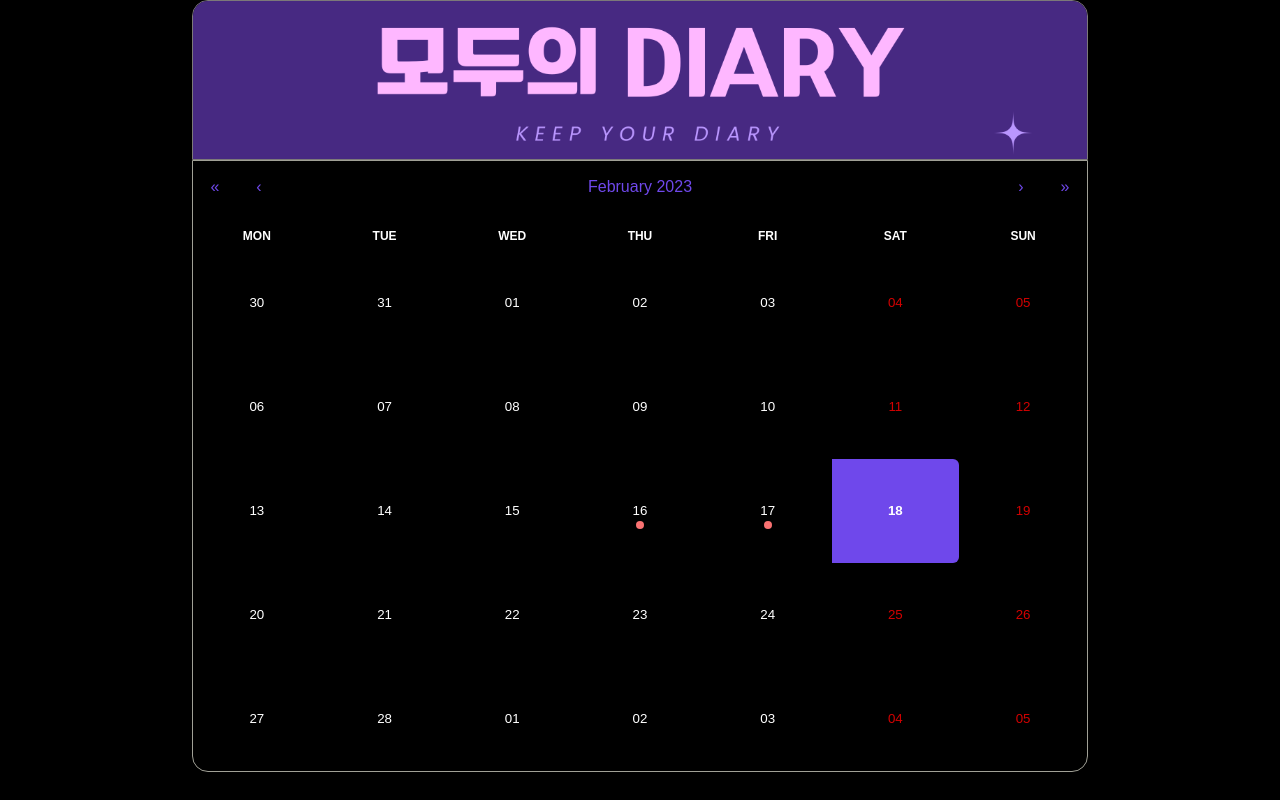
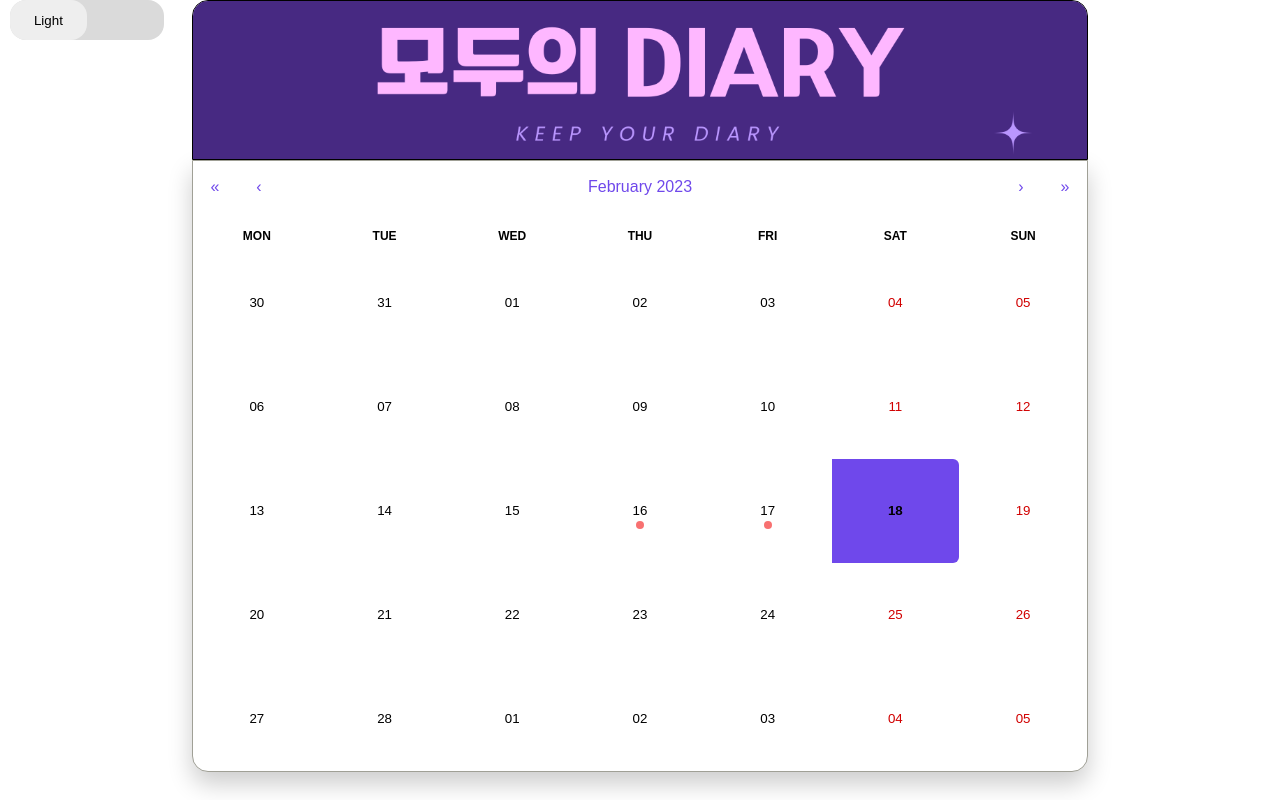
Before and after one commit to Adult96/every_diary, a React (Create React App) app: page / in a window 1280 px wide. Built offline with nearby package versions, Linux system fonts and the light colour scheme.

Commit message:
style: 다크모드 스타일 구현 완료

```diff
--- a/src/App.js
+++ b/src/App.js
@@ -4,14 +4,29 @@ import { Outlet } from 'react-router-dom';
 import styled from 'styled-components';
 import { useState } from 'react';
 import GlobalStyle from './styles/GlobalStyle';
+import Button from './element/Button';
 
 function App() {
-  const [darkMode, setDarkMode] = useState(true);
+  const [darkMode, setDarkMode] = useState(false);
   const theme = darkMode ? darkTheme : lightTheme;
+
+  const handleStyleMode = () => {
+    setDarkMode(mode => !mode);
+  };
 
   return (
     <ThemeProvider theme={theme}>
       <GlobalStyle />
+      <StyleMode>
+        <Button
+          width='6vw'
+          height='5vh'
+          mode={darkMode}
+          click={handleStyleMode}
+        >
+          {theme.innerText}
+        </Button>
+      </StyleMode>
       <Main>
         <Banner>
           <Img src='/img/diaryBanner.png' alt='' />
@@ -26,6 +41,16 @@ const Main = styled.main`
   width: 70vw;
   height: 100%;
   margin: auto;
+  transition: all 300ms ease-in-out;
+`;
+
+const StyleMode = styled.div`
+  position: absolute;
+  width: 12vw;
+  height: 5vh;
+  border-radius: 1rem;
+  background-color: #dadada;
+  transform: translateX(10px);
 `;
 
 const Banner = styled.div`
--- a/src/components/DiaryItem.jsx
+++ b/src/components/DiaryItem.jsx
@@ -11,6 +11,9 @@ export default function DiaryItem({ diary }) {
 }
 
 const Item = styled.li`
-  height: 200px;
+  height: 15rem;
   border: 1px solid ${props => props.theme.borderColor};
+  border-radius: 1rem;
+  padding: 1rem;
+  transition: all 300ms ease-in-out;
 `;
--- a/src/element/Button.jsx
+++ b/src/element/Button.jsx
@@ -1,9 +1,22 @@
 import React from 'react';
-import styled from 'styled-components';
+import styled, { css } from 'styled-components';
 
-export default function Button({ width, height, fontSize, children }) {
+export default function Button({
+  width,
+  height,
+  fontSize,
+  mode,
+  click,
+  children,
+}) {
   return (
-    <Btn width={width} height={height} fontSize={fontSize}>
+    <Btn
+      width={width}
+      height={height}
+      fontSize={fontSize}
+      mode={mode}
+      onClick={click}
+    >
       {children}
     </Btn>
   );
@@ -16,10 +29,17 @@ const Btn = styled.button`
   width: ${props => props.width};
   height: ${props => props.height};
   color: ${props => props.theme.text};
-  background-color: transparent;
-  border: 1px solid ${props => props.theme.borderColor};
+  background-color: ${props => props.theme.bgBtnColor};
+  /* border: 1px solid ${props => props.theme.borderColor}; */
+  border: none;
   border-radius: 1rem;
   outline: none;
   font-size: ${props => props.fontSize};
   cursor: pointer;
+  transition: all 300ms ease-in-out;
+  ${props =>
+    props.mode &&
+    css`
+      transform: translateX(6.1vw);
+    `};
 `;
--- a/src/pages/Calendar.jsx
+++ b/src/pages/Calendar.jsx
@@ -51,6 +51,7 @@ const CalendarContainer = styled.div`
     box-shadow: 0 12px 24px rgba(0, 0, 0, 0.2);
     font-family: Arial, Helvetica, sans-serif;
     line-height: 1.125em;
+    transition: all 300ms ease-in-out;
   }
   .react-calendar__navigation button {
     color: #6f48eb;
@@ -70,6 +71,7 @@ const CalendarContainer = styled.div`
   abbr[title] {
     text-decoration: none;
   }
+
   .react-calendar__month-view__days {
     height: 65vh;
   }
--- a/src/pages/Diary.jsx
+++ b/src/pages/Diary.jsx
@@ -14,7 +14,7 @@ export default function Diary() {
 
   useEffect(() => {
     dispatch(__getDiary());
-  }, []);
+  }, [dispatch]);
 
   if (isLoading) return <div>로딩중</div>;
   if (isError) return <div>에러</div>;
@@ -27,7 +27,7 @@ export default function Diary() {
             <DiaryItem key={index} diary={item} />
           ))}
         <ItemAdd>
-          <Button width='8rem' height='5rem' fontSize='4rem'>
+          <Button width='100%' height='15rem' fontSize='4rem'>
             <AiFillFileAdd />
           </Button>
         </ItemAdd>
@@ -39,18 +39,19 @@ export default function Diary() {
 const Ul = styled.ul`
   display: grid;
   grid-template-columns: 1fr 1fr 1fr;
-  gap: 20px;
+  gap: 1rem;
   width: 100%;
   height: 65vh;
   padding: 1rem;
   border: 1px solid ${props => props.theme.borderColor};
   border-radius: 0 0 1rem 1rem;
   overflow-y: scroll;
+  transition: all 300ms ease-in-out;
 `;
 
 const ItemAdd = styled.li`
   display: flex;
   justify-content: center;
   align-items: center;
-  height: 200px;
+  height: 15rem;
 `;
--- a/src/styles/GlobalStyle.js
+++ b/src/styles/GlobalStyle.js
@@ -134,6 +134,7 @@ body {
   -moz-osx-font-smoothing: grayscale;
   background-color: ${props => props.theme.bg};
   color: ${props => props.theme.text};
+
 }
 
 * {
--- a/src/styles/Theme.js
+++ b/src/styles/Theme.js
@@ -10,6 +10,8 @@ const color = {
   light_grey: '#7c7979',
   dark_blue: '#497da0',
   blue: '#73aace',
+  dark_blue: '#413d53',
+  deep_blue: '#262431',
   yellow: '#fff7d1',
   orange: '#feb546',
   black: '#000000',
@@ -47,13 +49,17 @@ const light = {
   bgHover: color.light_white,
   text: color.black,
   borderColor: color.black,
+  innerText: 'Light',
+  bgBtnColor: color.light_white,
 };
 
 const dark = {
-  bg: color.black,
+  bg: color.deep_blue,
   bgHover: color.ligth_black,
   text: color.white,
   borderColor: color.light_grey,
+  innerText: 'Dark',
+  bgBtnColor: color.dark_blue,
 };
 
 export const lightTheme = { ...light };
```
